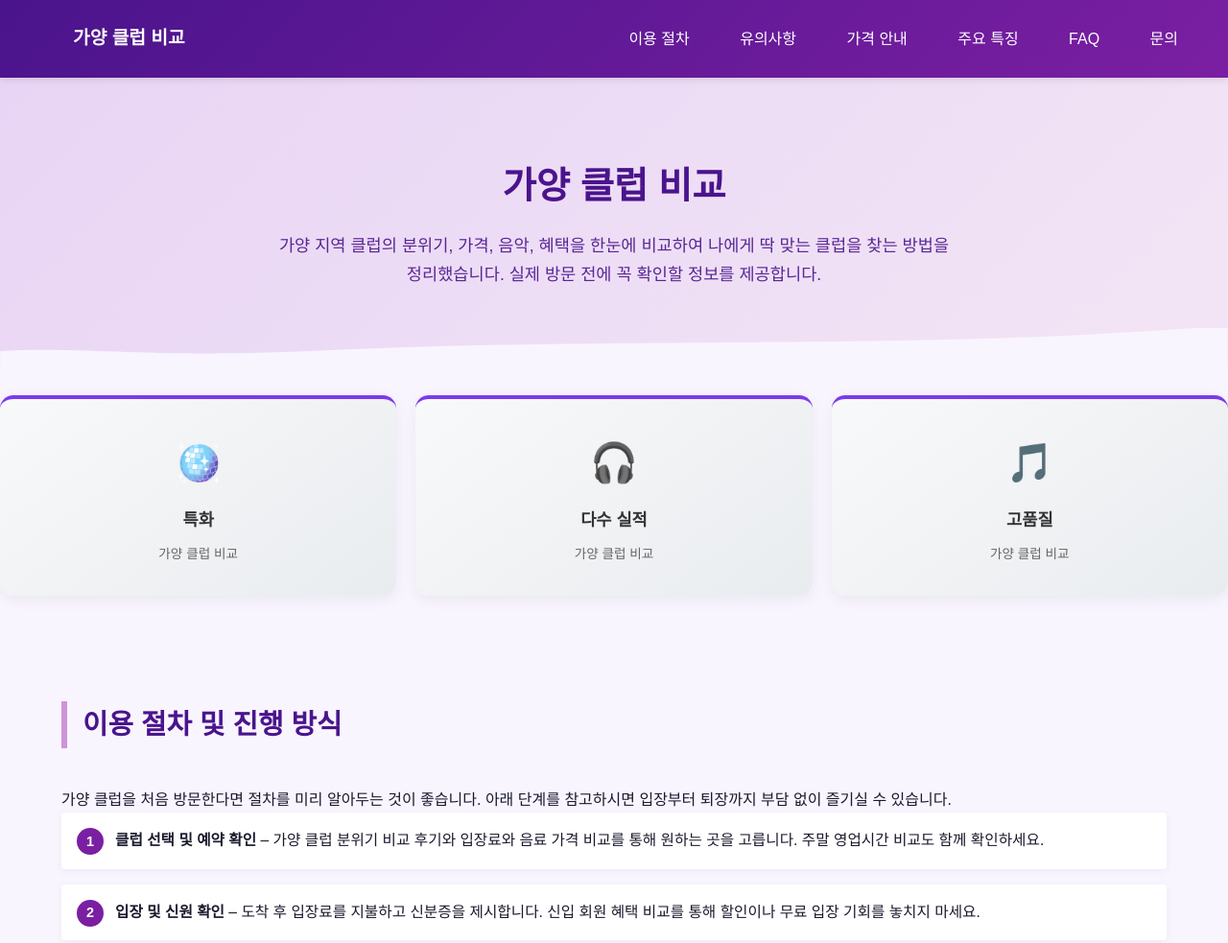
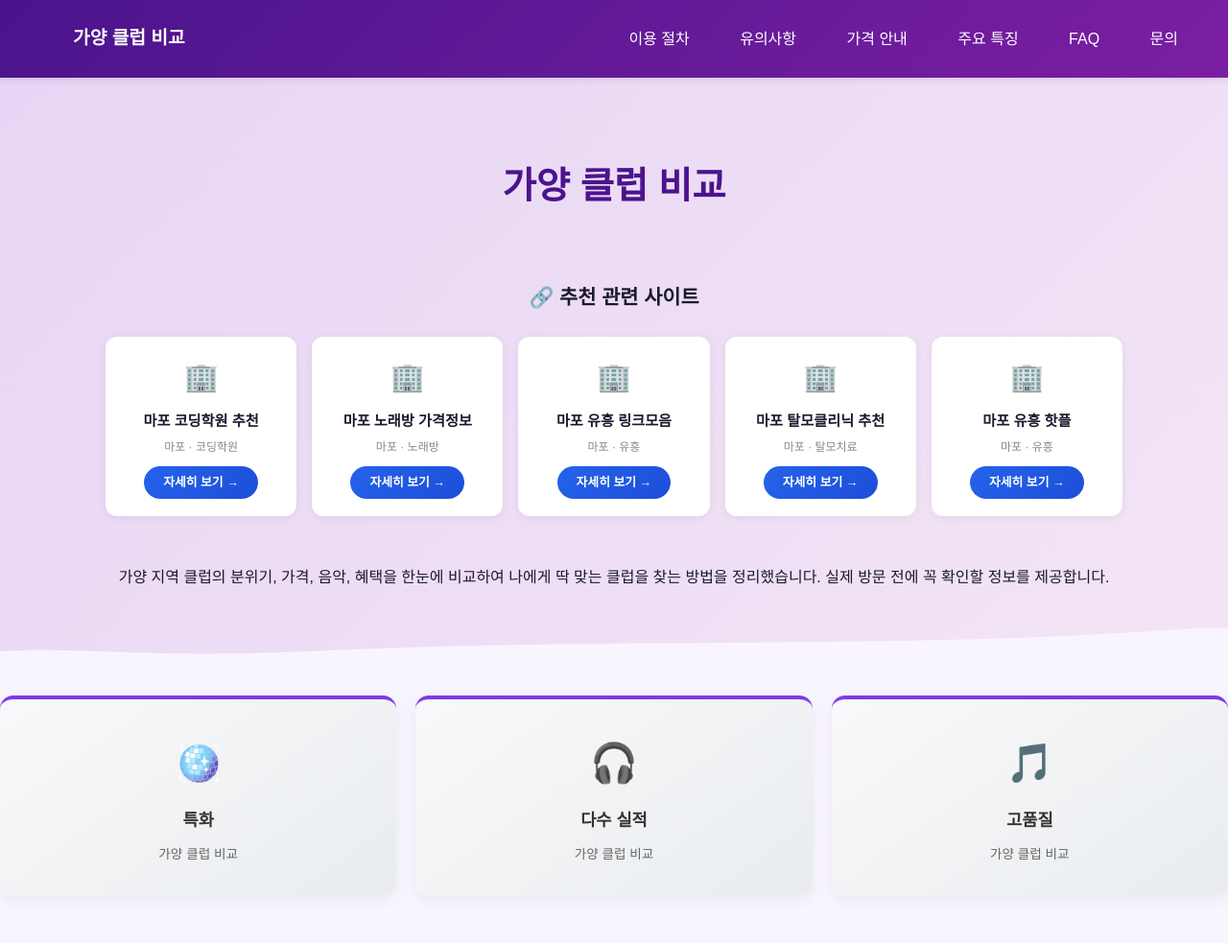
Before and after one commit to dydrkrtks7-cmd/bp-t3b04-gy-club-cmp, a plain HTML site: page index.html in a window 1280 px wide. Shown: the top 983 px of the page at 96% size. Drawn offline with Linux system fonts and the light colour scheme.

```diff
--- a/index.html
+++ b/index.html
@@ -384,7 +384,41 @@
     <main>
         <section class="el-foot-gi1b">
             <h1>가양 클럽 비교</h1>
-            <p>가양 지역 클럽의 분위기, 가격, 음악, 혜택을 한눈에 비교하여 나에게 딱 맞는 클럽을 찾는 방법을 정리했습니다. 실제 방문 전에 꼭 확인할 정보를 제공합니다.</p>
+            <p>
+<!-- SEO: 추천 관련 사이트 (5 in-content cards) -->
+<section class="recommendations" aria-label="추천 관련 사이트" style="padding:50px 0">
+  <div style="max-width:1100px;margin:0 auto;padding:0 20px">
+    <h3 style="font-size:1.3em;color:#1a1a2e;text-align:center;margin-bottom:24px">🔗 추천 관련 사이트</h3>
+    <div class="rec-grid" style="display:grid;grid-template-columns:repeat(auto-fit,minmax(190px,1fr));gap:16px">
+      <div class="rec-card" style="background:#fff;border-radius:12px;padding:18px 16px;box-shadow:0 2px 10px rgba(0,0,0,.06);text-align:center;transition:transform .2s" onmouseover="this.style.transform='translateY(-3px)'" onmouseout="this.style.transform='none'">
+    <div style="font-size:1.8em;margin-bottom:8px">🏢</div>
+    <div style="font-weight:700;font-size:.95em;color:#1a1a2e;margin-bottom:4px">마포 코딩학원 추천</div>
+    <div style="font-size:.75em;color:#888;margin-bottom:10px">마포 · 코딩학원</div>
+    <a href="https://program-school.online" rel="dofollow" target="_blank" style="display:inline-block;padding:6px 20px;background:linear-gradient(135deg,#2563eb,#1d4ed8);color:#fff;border-radius:20px;text-decoration:none;font-size:.8em;font-weight:600">자세히 보기 →</a>
+  </div><div class="rec-card" style="background:#fff;border-radius:12px;padding:18px 16px;box-shadow:0 2px 10px rgba(0,0,0,.06);text-align:center;transition:transform .2s" onmouseover="this.style.transform='translateY(-3px)'" onmouseout="this.style.transform='none'">
+    <div style="font-size:1.8em;margin-bottom:8px">🏢</div>
+    <div style="font-weight:700;font-size:.95em;color:#1a1a2e;margin-bottom:4px">마포 노래방 가격정보</div>
+    <div style="font-size:.75em;color:#888;margin-bottom:10px">마포 · 노래방</div>
+    <a href="http://myback.dothome.co.kr/" rel="dofollow" target="_blank" style="display:inline-block;padding:6px 20px;background:linear-gradient(135deg,#2563eb,#1d4ed8);color:#fff;border-radius:20px;text-decoration:none;font-size:.8em;font-weight:600">자세히 보기 →</a>
+  </div><div class="rec-card" style="background:#fff;border-radius:12px;padding:18px 16px;box-shadow:0 2px 10px rgba(0,0,0,.06);text-align:center;transition:transform .2s" onmouseover="this.style.transform='translateY(-3px)'" onmouseout="this.style.transform='none'">
+    <div style="font-size:1.8em;margin-bottom:8px">🏢</div>
+    <div style="font-weight:700;font-size:.95em;color:#1a1a2e;margin-bottom:4px">마포 유흥 링크모음</div>
+    <div style="font-size:.75em;color:#888;margin-bottom:10px">마포 · 유흥</div>
+    <a href="http://mylink.dothome.co.kr/" rel="dofollow" target="_blank" style="display:inline-block;padding:6px 20px;background:linear-gradient(135deg,#2563eb,#1d4ed8);color:#fff;border-radius:20px;text-decoration:none;font-size:.8em;font-weight:600">자세히 보기 →</a>
+  </div><div class="rec-card" style="background:#fff;border-radius:12px;padding:18px 16px;box-shadow:0 2px 10px rgba(0,0,0,.06);text-align:center;transition:transform .2s" onmouseover="this.style.transform='translateY(-3px)'" onmouseout="this.style.transform='none'">
+    <div style="font-size:1.8em;margin-bottom:8px">🏢</div>
+    <div style="font-weight:700;font-size:.95em;color:#1a1a2e;margin-bottom:4px">마포 탈모클리닉 추천</div>
+    <div style="font-size:.75em;color:#888;margin-bottom:10px">마포 · 탈모치료</div>
+    <a href="https://aga-clinic.space" rel="dofollow" target="_blank" style="display:inline-block;padding:6px 20px;background:linear-gradient(135deg,#2563eb,#1d4ed8);color:#fff;border-radius:20px;text-decoration:none;font-size:.8em;font-weight:600">자세히 보기 →</a>
+  </div><div class="rec-card" style="background:#fff;border-radius:12px;padding:18px 16px;box-shadow:0 2px 10px rgba(0,0,0,.06);text-align:center;transition:transform .2s" onmouseover="this.style.transform='translateY(-3px)'" onmouseout="this.style.transform='none'">
+    <div style="font-size:1.8em;margin-bottom:8px">🏢</div>
+    <div style="font-weight:700;font-size:.95em;color:#1a1a2e;margin-bottom:4px">마포 유흥 핫플</div>
+    <div style="font-size:.75em;color:#888;margin-bottom:10px">마포 · 유흥</div>
+    <a href="http://helloseo.dothome.co.kr/" rel="dofollow" target="_blank" style="display:inline-block;padding:6px 20px;background:linear-gradient(135deg,#2563eb,#1d4ed8);color:#fff;border-radius:20px;text-decoration:none;font-size:.8em;font-weight:600">자세히 보기 →</a>
+  </div>
+    </div>
+  </div>
+</section>가양 지역 클럽의 분위기, 가격, 음악, 혜택을 한눈에 비교하여 나에게 딱 맞는 클럽을 찾는 방법을 정리했습니다. 실제 방문 전에 꼭 확인할 정보를 제공합니다.</p>
         </section>
 
 <!-- SEO Visual 2: 클럽 서비스 카드 -->
```
